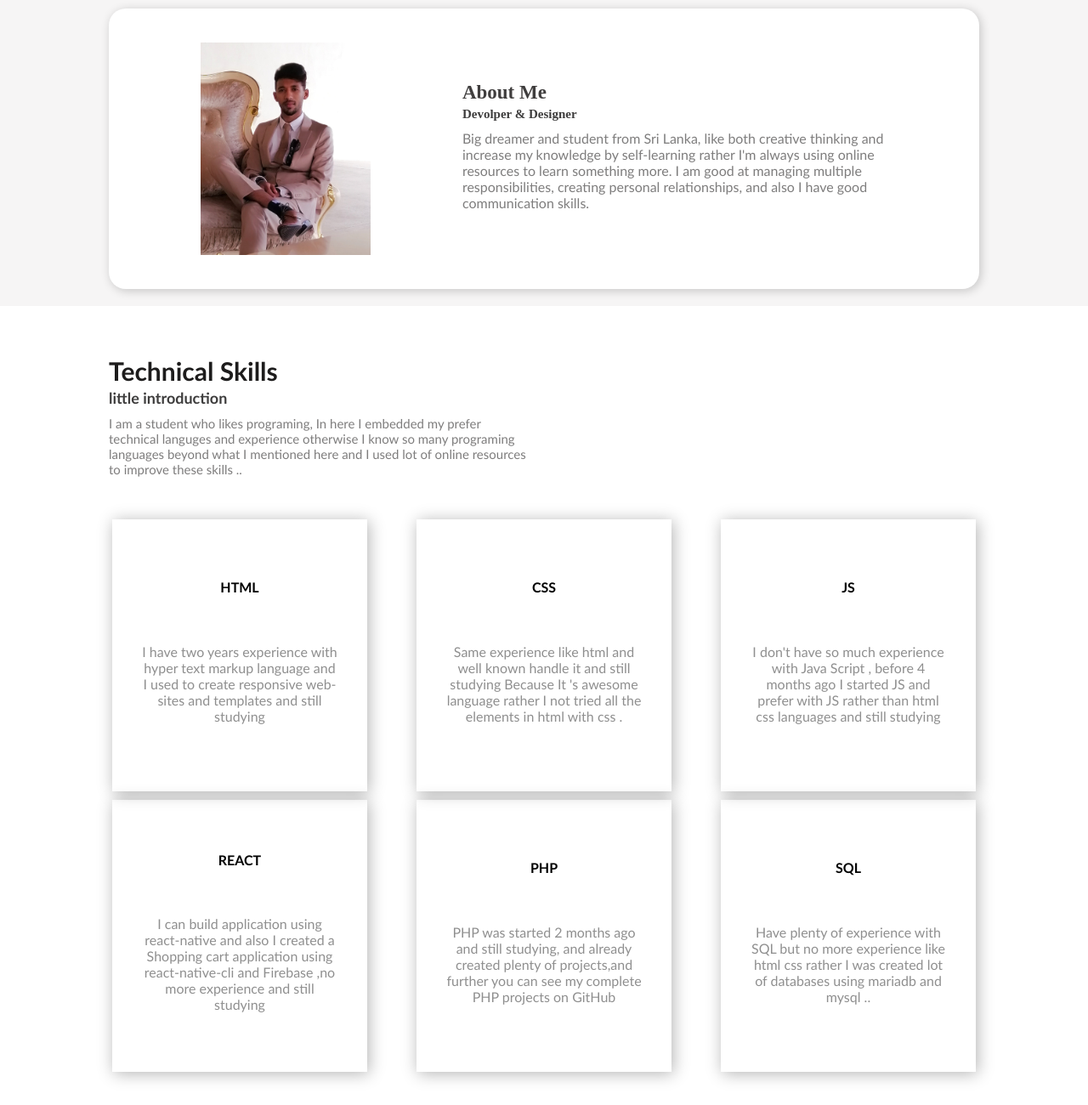
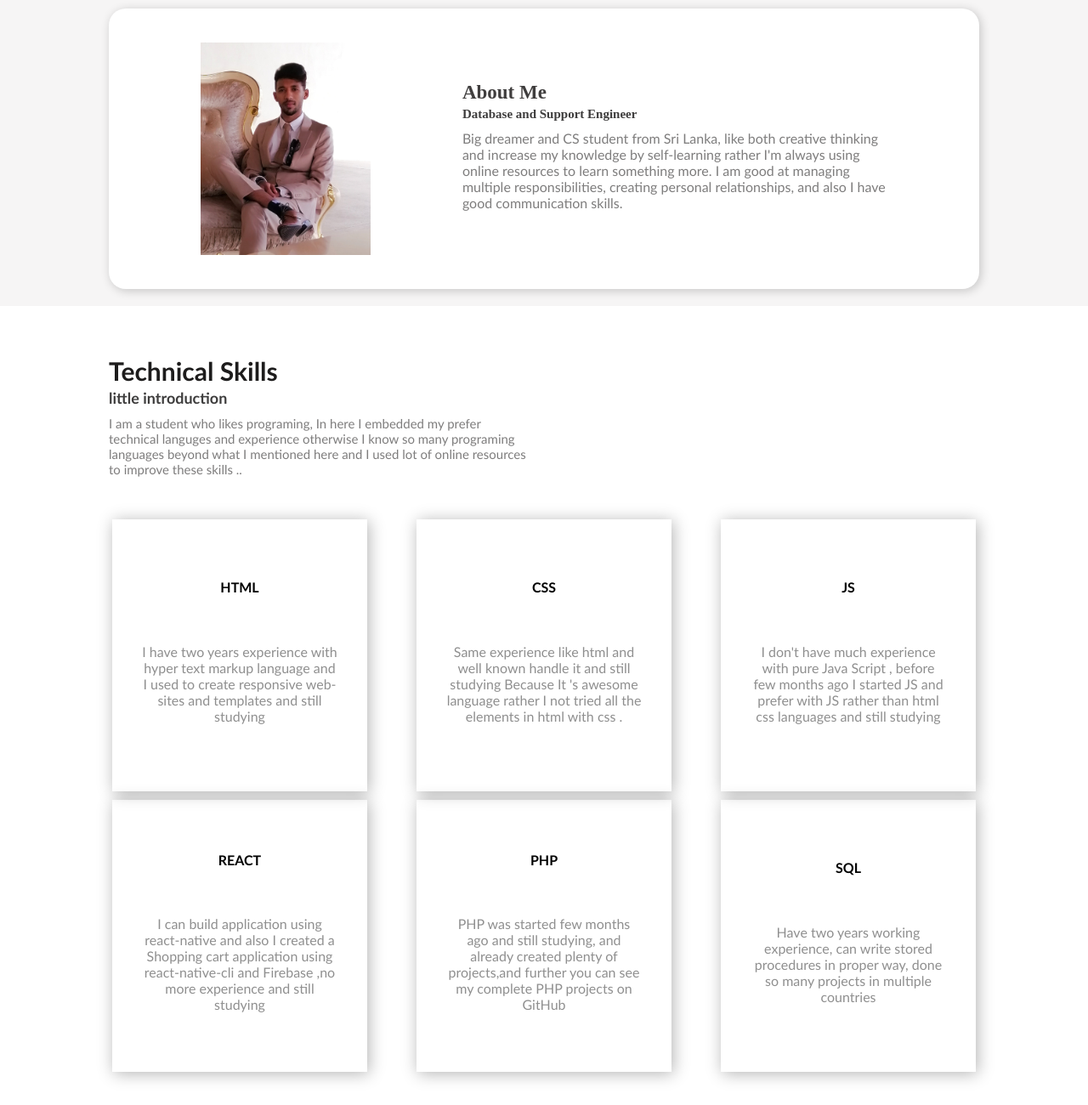
Before and after one commit to jayan-rockshan/Jayanrockshan.github.io, a plain HTML site: page index.html in a window 1280 px wide. Shown: the part 700-2000 px from the top of the page at 85% size. Drawn offline with Linux system fonts and the light colour scheme.

Commit message:
Update index.html

```diff
--- a/index.html
+++ b/index.html
@@ -50,8 +50,8 @@
             <!--about-me-text-->
                 <div class="about-text">
                 <p>About Me</p>
-                <p>Devolper & Designer</p>
-                <p>Big dreamer and student from Sri Lanka, like both creative thinking and increase my knowledge by self-learning rather I'm always using online resources to learn something more. I am good at managing multiple responsibilities, creating personal relationships, and also I have good communication skills.</p>
+                <p>Database and Support Engineer</p>
+                <p>Big dreamer and CS student from Sri Lanka, like both creative thinking and increase my knowledge by self-learning rather I'm always using online resources to learn something more. I am good at managing multiple responsibilities, creating personal relationships, and also I have good communication skills.</p>
                 </div>
             </div>
         </div>
@@ -87,7 +87,7 @@
 			<div class="box-3">
 			<span>JS</span>
 			<p class="heading">JAVA SCRIPT</p>
-			<p class="details">I don't have so much experience with Java Script , before 4 months ago I started JS and prefer with JS rather than html css languages and still studying  </p>
+			<p class="details">I don't have much experience with pure Java Script , before few months ago I started JS and prefer with JS rather than html css languages and still studying  </p>
 
 			</div>
 
@@ -104,14 +104,14 @@
 				<div class="box-2">
 				<span>PHP</span>
 				<p class="heading">PHP</p>
-				<p class="details">PHP was started 2 months ago and still studying, and already created plenty of projects,and further you can see my complete PHP projects on GitHub</p>
+				<p class="details">PHP was started few months ago and still studying, and already created plenty of projects,and further you can see my complete PHP projects on GitHub</p>
 
 				</div>
 			<!--3------------->
 				<div class="box-3">
 				<span>SQL</span>
 				<p class="heading">SQL</p>
-				<p class="details">Have plenty of experience with SQL but no more experience like html css rather I was created lot of databases using mariadb and mysql ..</p>
+				<p class="details">Have two years working experience, can write stored procedures in proper way, done so many projects in multiple countries</p>
 
 				</div>
 
@@ -227,7 +227,7 @@
 </footer>
    <!--social-attach-bar-->
    <div class="social">
-   <a href="https://www.facebook.com/jayan.rockshan.3/"><i class="fa fa-facebook-f"></i></a>
+   <a href="https://web.facebook.com/profile.php?id=100092724648247"><i class="fa fa-facebook-f"></i></a>
    <a href="https://www.linkedin.com/in/jayan-rockshan-0574381a2/"><i class="fa fa-linkedin"></i></a>
    <a href="https://www.instagram.com/jeison_rockexx/"><i class="fa fa-instagram"></i></a>
    <a href="https://www.youtube.com/channel/UCsGE2KaCuHzZQibQhxSyoXA?view_as=subscriber"><i class="fa fa-youtube"></i></a>
```
